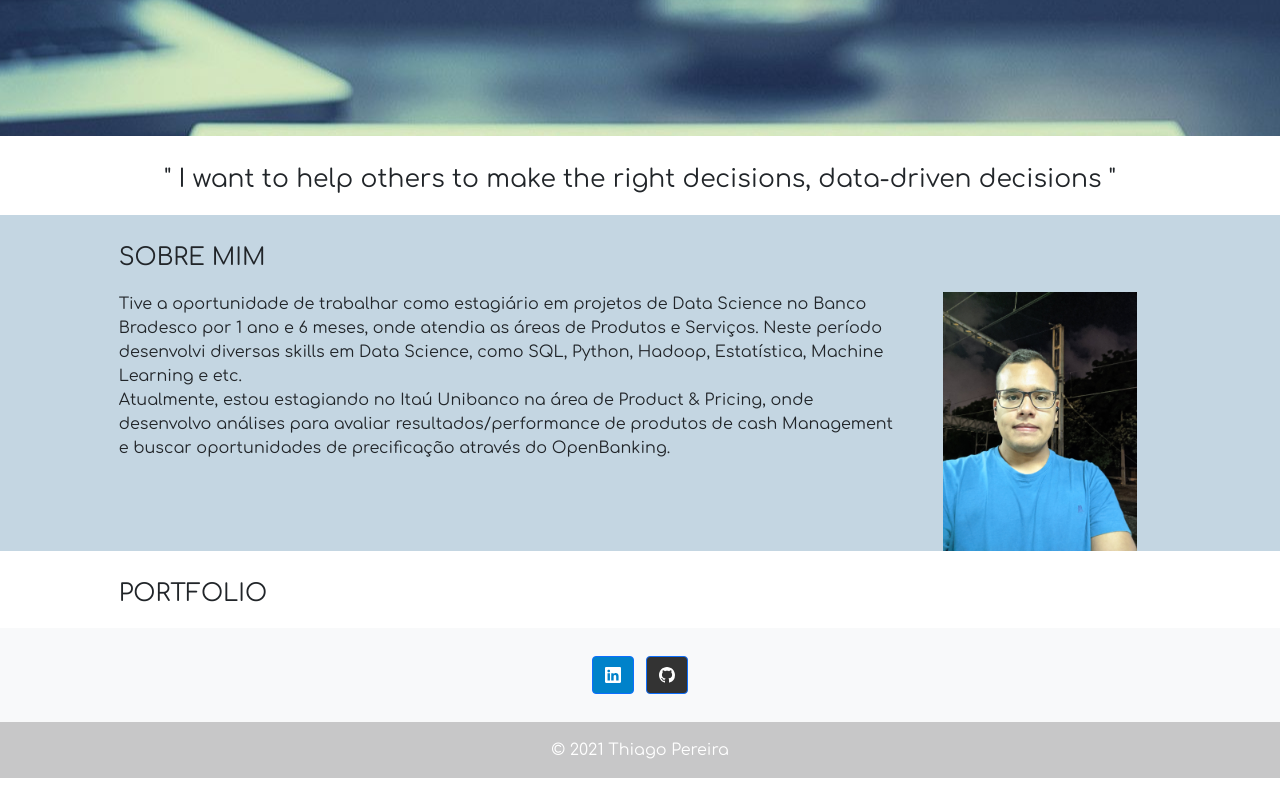
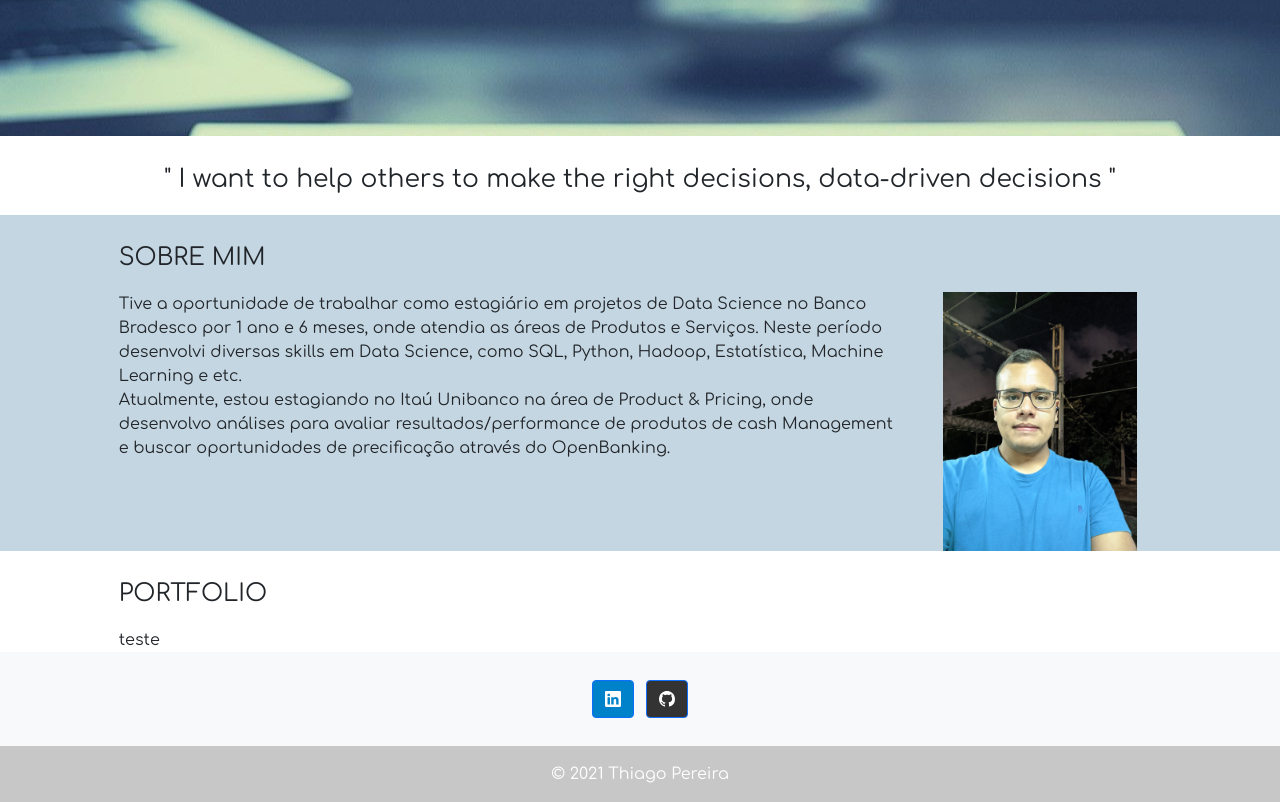
Before and after one commit to thiagopereira1904/thiagopereira19034.github.io, a plain HTML site: page index.html in a window 1280 px wide. Shown: the part 575-1377 px from the top of the page. Before the commit the page ends 1353 px from the top, so only its background shows below. Drawn offline with nearby package versions, Linux system fonts and the light colour scheme.

Commit message:
Update index.html

```diff
--- a/index.html
+++ b/index.html
@@ -94,7 +94,7 @@
           </div>
           <div class="row">
             <div class="col-12 col-lg-12">
-
+              teste
             </div>
           </div>
         </div>
@@ -107,7 +107,8 @@
       <!-- Section: Social media -->
       <section class="mb-4">
         <!-- Linkedin -->
-        <a class="btn btn-primary btn-floating m-1" style="background-color: #0082ca;" href="https://www.linkedin.com/in/thiago-pereira-61756b171/" role="button"><svg
+        <a class="btn btn-primary btn-floating m-1" style="background-color: #0082ca;"
+          href="https://www.linkedin.com/in/thiago-pereira-61756b171/" role="button"><svg
             xmlns="http://www.w3.org/2000/svg" width="16" height="16" fill="currentColor" class="bi bi-linkedin"
             viewBox="0 0 16 16">
             <path
```
